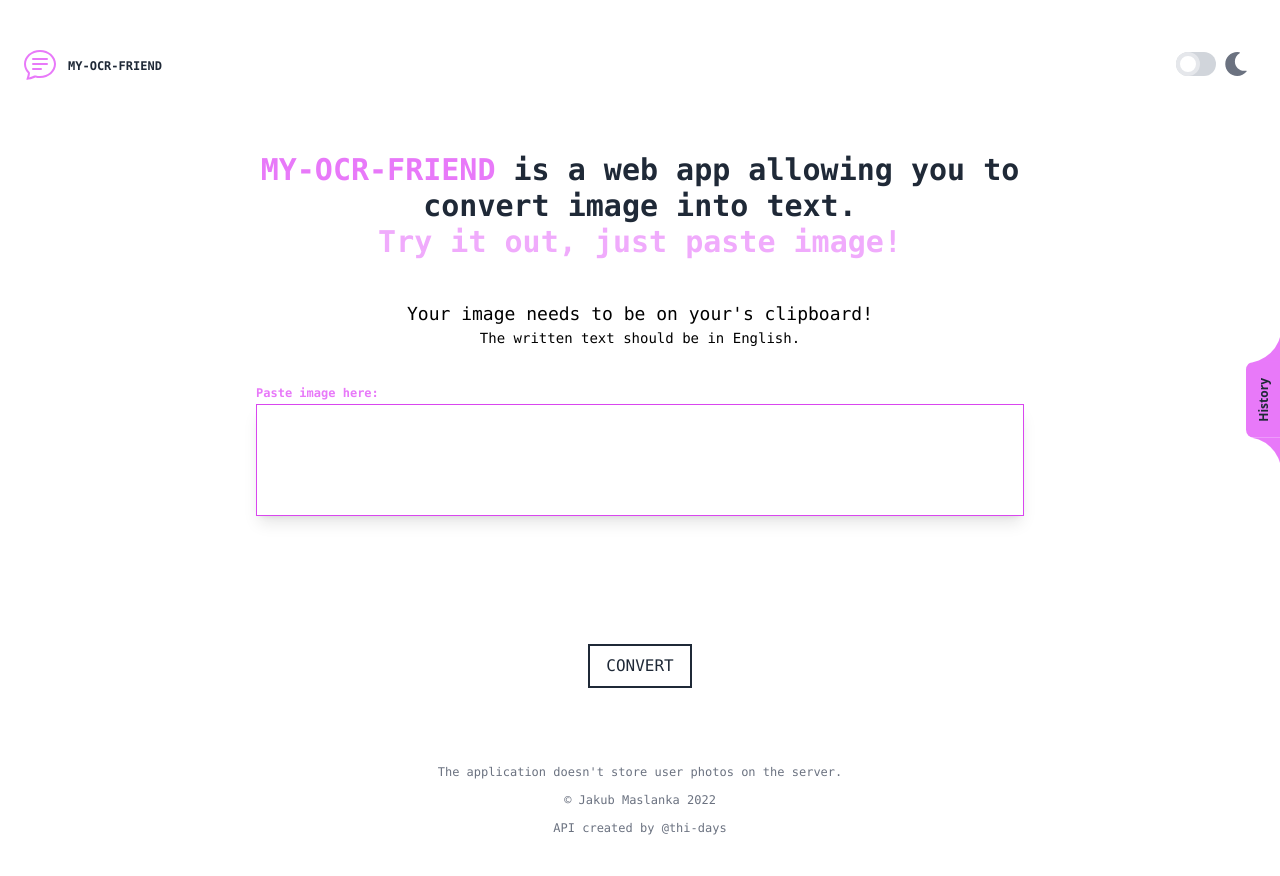
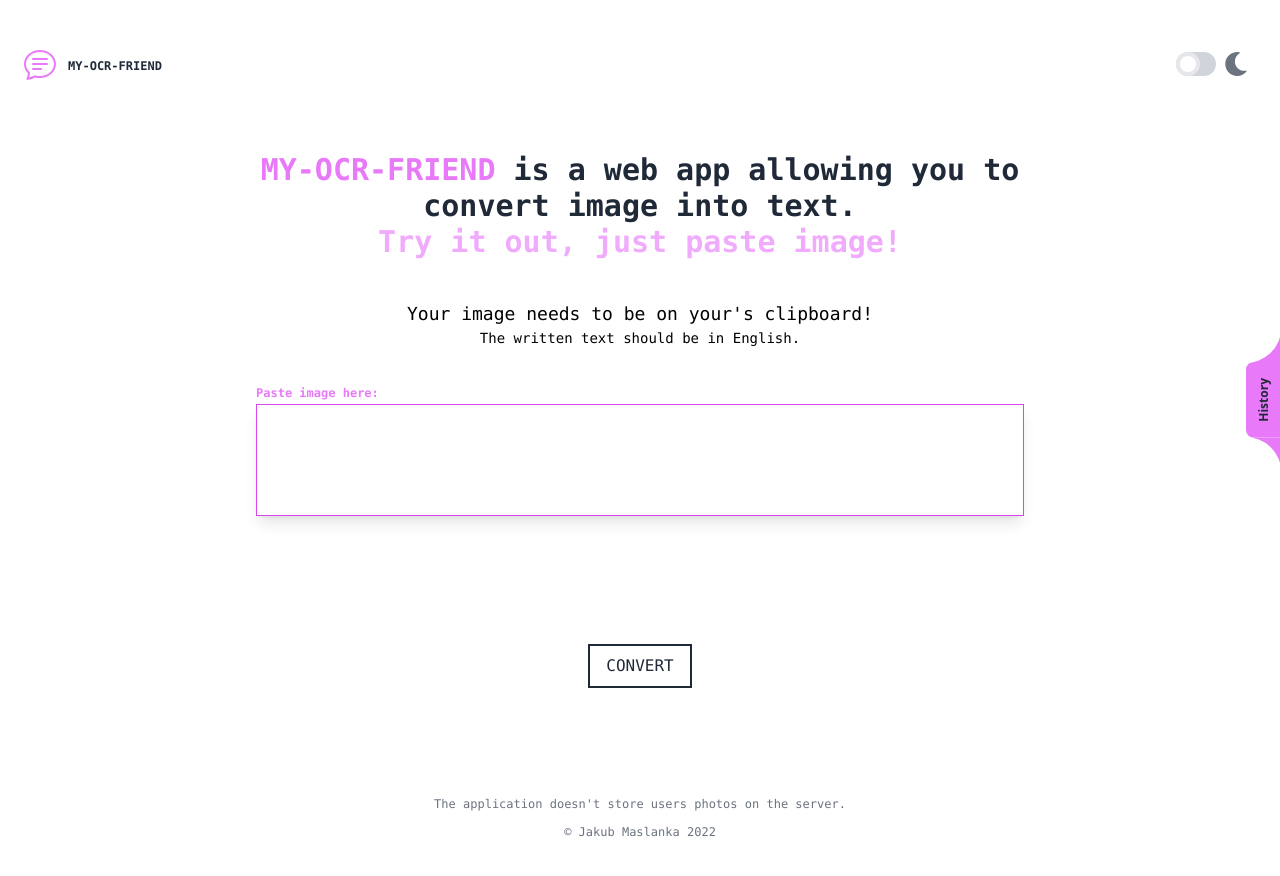
Before and after one commit to JakubMaslanka/my-ocr-friend, a React app in the folder client/: page / in a window 1280 px wide. Shown: the top 876 px of the page. Built offline with nearby package versions, Linux system fonts and the light colour scheme.

Commit message:
chore: change footer text

```diff
--- a/client/src/components/page/Footer.tsx
+++ b/client/src/components/page/Footer.tsx
@@ -3,10 +3,10 @@ import { motion } from "framer-motion";
 import { headerAndFooterSection } from "../app.animations";
 
 export const Footer: React.FC = () => (
-	<footer className="my-12 w-full">
+	<footer className="mt-20 mb-10 w-full">
 		<motion.div variants={headerAndFooterSection} initial="hidden" animate="show" exit="exit">
 			<p className="mx-auto max-w-3xl pb-2 pt-1 text-center text-xs font-thin text-gray-500 dark:text-gray-400">
-				<span>The application doesn&#x27;t store user photos on the server.</span>
+				<span>The application doesn&#x27;t store users photos on the server.</span>
 			</p>
 			<p className="mx-auto max-w-3xl pb-2 pt-1 text-center text-xs font-thin text-gray-500 dark:text-gray-400">
 				<span>
@@ -15,11 +15,6 @@ export const Footer: React.FC = () => (
 					</a>
 				</span>
 			</p>
-			<p className="mx-auto max-w-3xl pb-2 pt-1 text-center text-xs font-thin text-gray-500 dark:text-gray-400">
-				<span>
-					API created by <a href="https://github.com/thi-days">@thi-days</a>
-				</span>
-			</p>
 		</motion.div>
 	</footer>
 );
```
Also changed, not shown: 1 other file (tests, documents, lock files or other folders).
